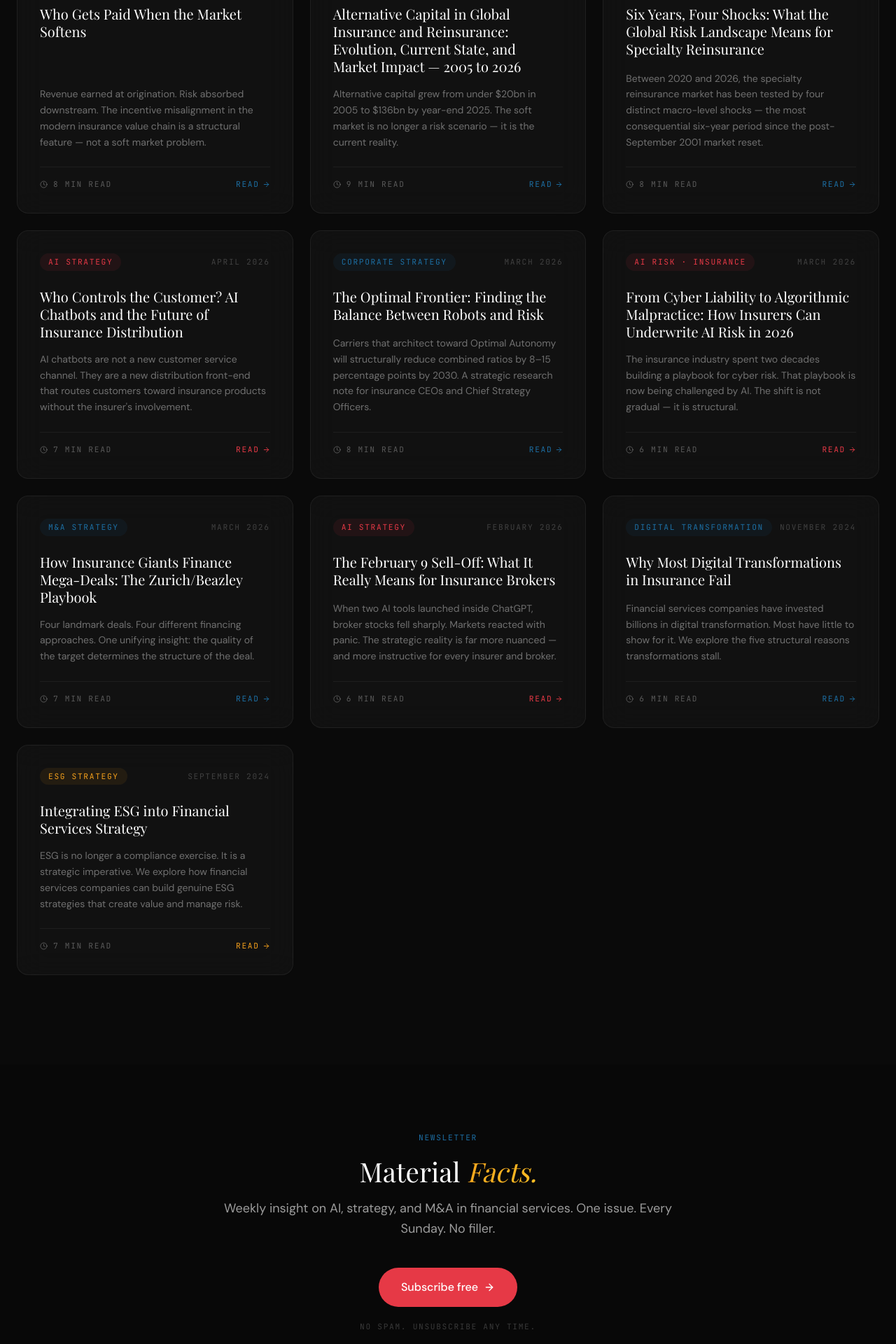
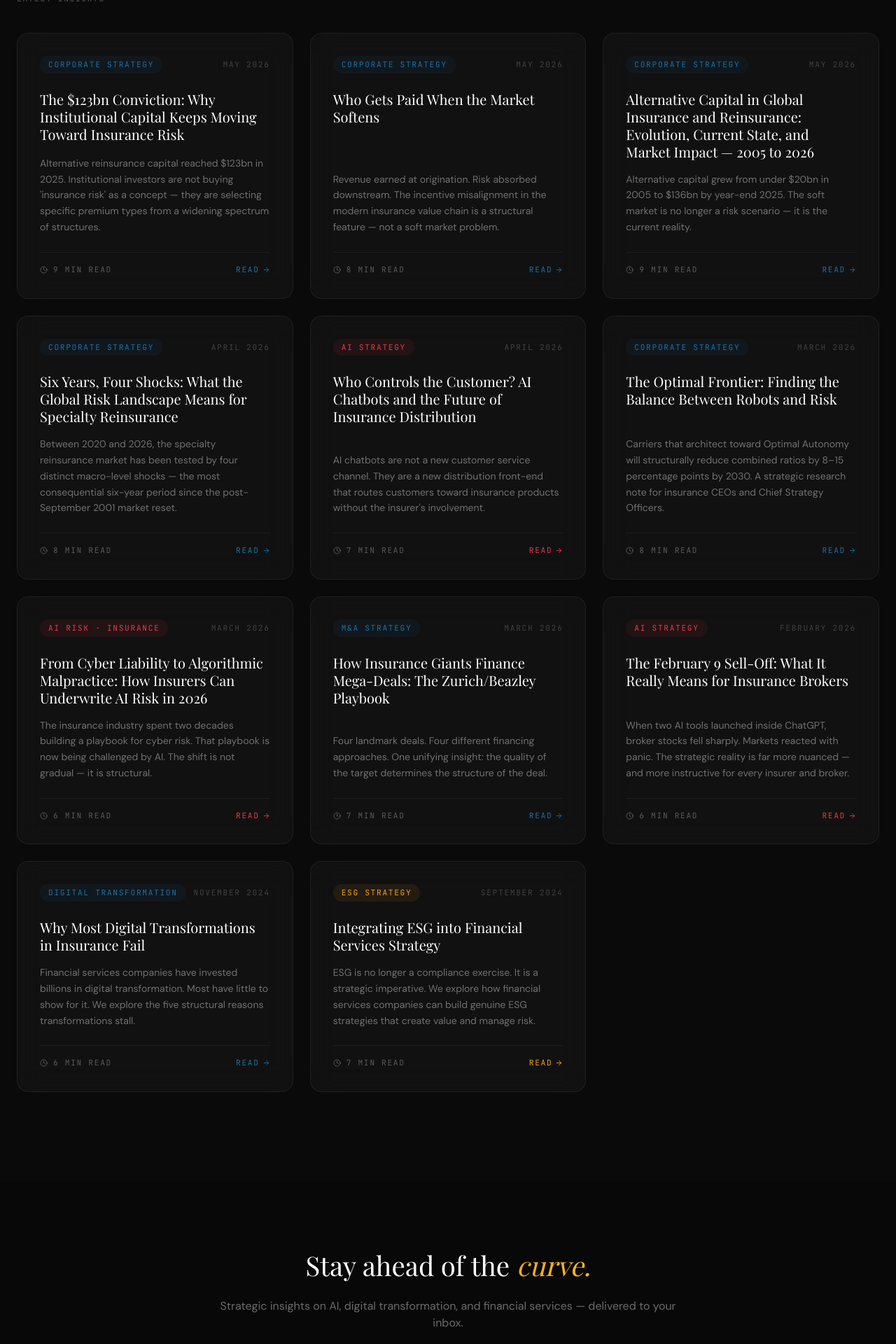
Before and after one commit to parulkgreen-design/eudaimon-consulting, a Next.js app: page /insights in a window 1280 px wide. Shown: the part 1600-3520 px from the top of the page at 70% size. Built offline with nearby package versions, Linux system fonts and the light colour scheme; a web font is replaced by a local one.

Commit message:
Update page.tsx

```diff
--- a/app/insights/page.tsx
+++ b/app/insights/page.tsx
@@ -5,15 +5,25 @@ import AnimatedSection from "@/components/AnimatedSection";
 const featured = {
   tag: "Corporate Strategy",
   color: "#1D6FA4",
-  title: "Who Gets Paid When the Market Softens",
+  title: "The $123bn Conviction: Why Institutional Capital Keeps Moving Toward Insurance Risk",
   excerpt:
-    "The insurance value chain has been reconstructed so that revenue is earned near the point of origination while risk is absorbed further downstream. The soft market did not create this — it makes the consequences harder to ignore.",
-  readTime: "8 min read",
+    "Total alternative reinsurance capital reached $123bn by end-2025, cat bond issuance hit a record $24.7bn, and CalPERS made its first formal ILS allocation. This note explains why institutional capital keeps moving toward insurance risk — and what it means for insurers, reinsurers, and the competitive landscape.",
+  readTime: "9 min read",
   date: "May 2026",
-  href: "/insights/insurance-value-chain-incentives",
+  href: "/insights/ils-institutional-capital",
 };
 
 const insights = [
+  {
+    tag: "Corporate Strategy",
+    color: "#1D6FA4",
+    title: "The $123bn Conviction: Why Institutional Capital Keeps Moving Toward Insurance Risk",
+    excerpt:
+      "Alternative reinsurance capital reached $123bn in 2025. Institutional investors are not buying 'insurance risk' as a concept — they are selecting specific premium types from a widening spectrum of structures.",
+    readTime: "9 min read",
+    date: "May 2026",
+    href: "/insights/ils-institutional-capital",
+  },
   {
     tag: "Corporate Strategy",
     color: "#1D6FA4",
@@ -253,40 +263,6 @@ export default function InsightsPage() {
         </div>
       </section>
 
-      {/* Material Facts Newsletter Signup */}
-      <section className="py-24 px-6 bg-[#080808]">
-        <div className="max-w-2xl mx-auto text-center">
-          <AnimatedSection>
-            <p className="mono-label text-[#1D6FA4] tracking-widest uppercase mb-4">
-              Newsletter
-            </p>
-            <h2 className="display-md text-white font-display mb-4">
-              Material{" "}
-              <span className="italic gradient-text-amber">Facts.</span>
-            </h2>
-            <p className="text-white/60 text-lg leading-relaxed mb-10">
-              Weekly insight on AI, strategy, and M&A in financial services.
-              One issue. Every Sunday. No filler.
-            </p>
-            <Link
-              href="https://material-facts.beehiiv.com"
-              target="_blank"
-              rel="noopener noreferrer"
-              className="group inline-flex items-center gap-2 px-8 py-4 bg-[#E63946] text-white rounded-full font-medium hover:bg-[#c92a35] transition-all"
-            >
-              Subscribe free
-              <ArrowRight size={16} className="group-hover:translate-x-1 transition-transform" />
-            </Link>
-            <p className="text-white/20 mono-label text-[10px] mt-5">
-              No spam. Unsubscribe any time.
-            </p>
-          </AnimatedSection>
-        </div>
-      </section>
-
-      <div className="divider-gradient" />
-
-      {/* Consulting Enquiries CTA */}
       <section className="py-24 px-6 bg-[#080808]">
         <div className="max-w-2xl mx-auto text-center">
           <AnimatedSection>
```
